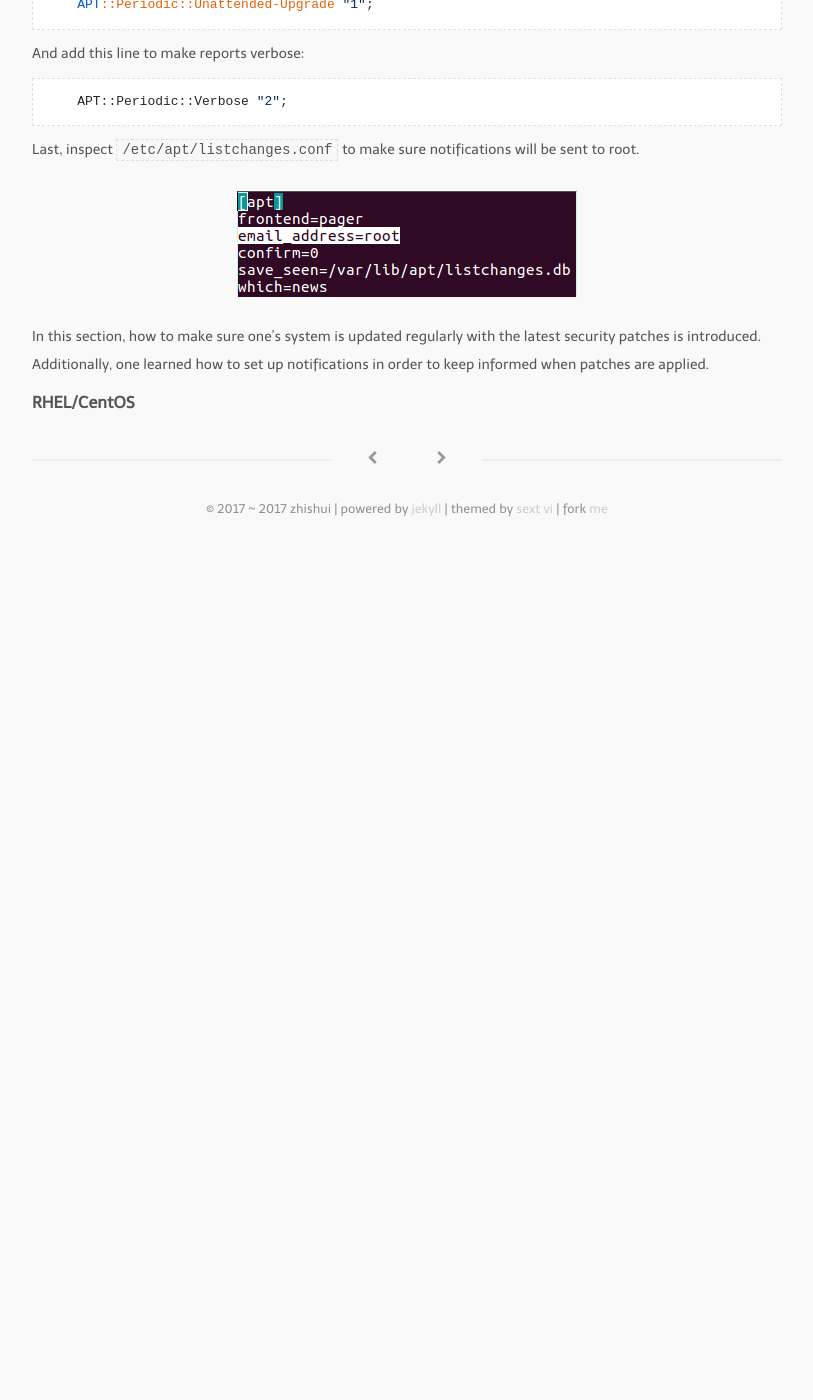
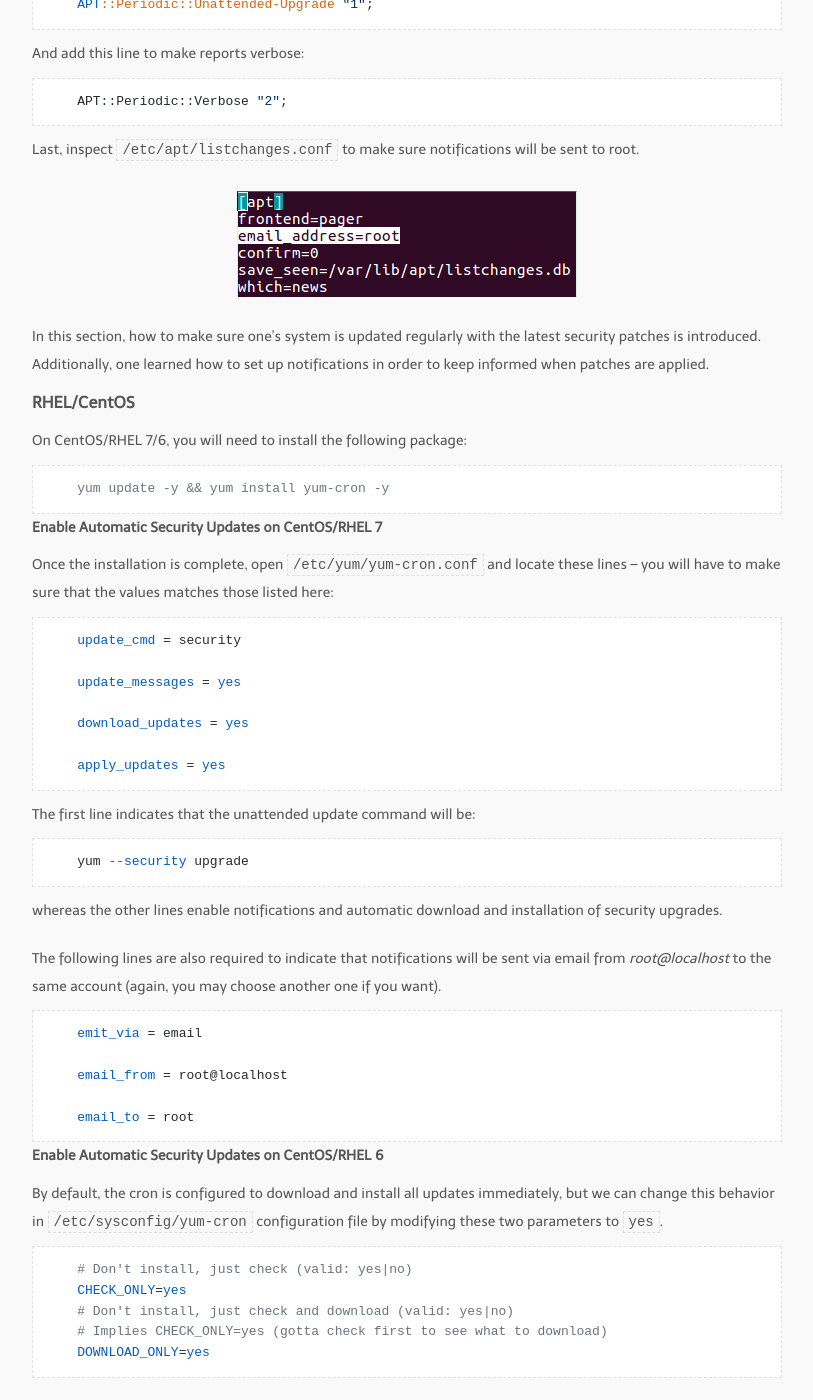
Before and after one commit to bizhishui/bizhishui.github.io, a Jekyll site: the page built from _posts/2017-01-11-Install-Security-Updates-Automatically.md, in a window 1280 px wide and 1400 px high, scrolled down 995 px. Shown: the whole window, without its empty margins (233-1046 px from the left). Built offline with Jekyll 4.4.1, drawn with Linux system fonts in a browser that asks for light colours; nearby versions of some CDN libraries; some web fonts are replaced; a script that is not in the unit is left out; before the commit the page ends 1525 px from its top, so only the background shows below that.

Commit message:
keeps on

````diff
--- a/_posts/2017-01-11-Install-Security-Updates-Automatically.md
+++ b/_posts/2017-01-11-Install-Security-Updates-Automatically.md
@@ -65,3 +65,51 @@ one learned how to set up notifications in order to keep informed when patches a
 
 
 ### RHEL/CentOS
+On CentOS/RHEL 7/6, you will need to install the following package:
+
+```
+    yum update -y && yum install yum-cron -y
+```
+
+#### Enable Automatic Security Updates on CentOS/RHEL 7
+
+Once the installation is complete, open `/etc/yum/yum-cron.conf` and locate these lines – you will have to make sure that the values matches those listed here:
+
+```
+    update_cmd = security
+
+    update_messages = yes
+
+    download_updates = yes
+
+    apply_updates = yes
+```
+
+The first line indicates that the unattended update command will be:
+
+```
+    yum --security upgrade
+```
+
+whereas the other lines enable notifications and automatic download and installation of security upgrades.
+
+The following lines are also required to indicate that notifications will be sent via email from *root@localhost* to the same account (again, you may choose another one if you want).
+
+```
+    emit_via = email
+
+    email_from = root@localhost
+
+    email_to = root
+```
+
+#### Enable Automatic Security Updates on CentOS/RHEL 6
+By default, the cron is configured to download and install all updates immediately, but we can change this behavior in `/etc/sysconfig/yum-cron` configuration file by modifying these two parameters to `yes`.
+
+```
+    # Don't install, just check (valid: yes|no)
+    CHECK_ONLY=yes
+    # Don't install, just check and download (valid: yes|no)
+    # Implies CHECK_ONLY=yes (gotta check first to see what to download)
+    DOWNLOAD_ONLY=yes
+```
````
